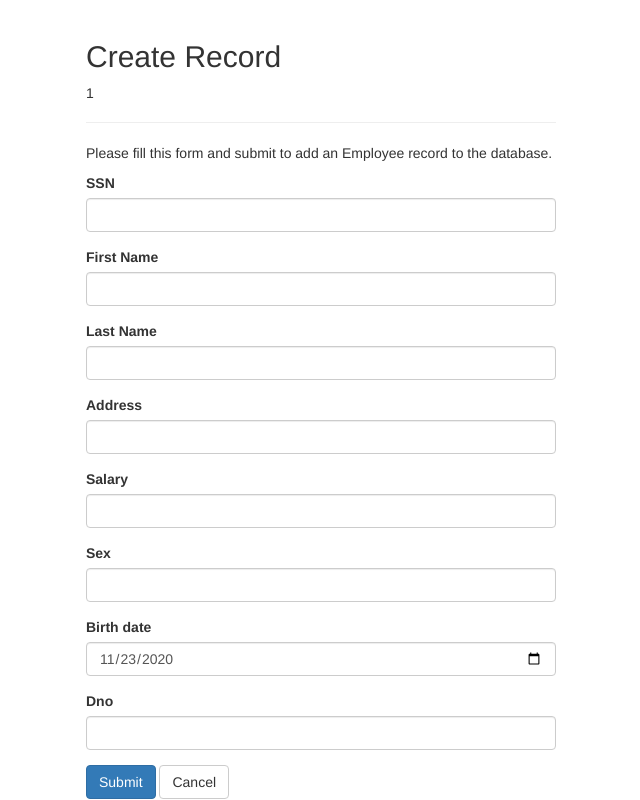
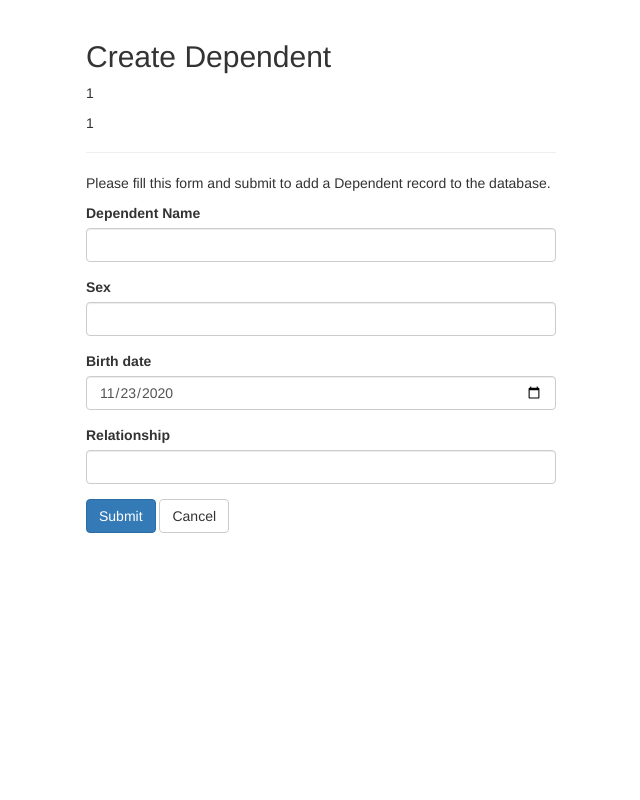
Before and after one commit to endepointe/cs340, a PHP site: page /createDependent.php in a window 1280 px wide. Shown: the whole page, without its empty margins (319-959 px from the left). Run offline with PHP 8.4, Linux system fonts and the light colour scheme; the visitor is signed in with stand-in values (Sample User, id 1); data that the repository does not hold is empty.

Commit message:
create dependent issues

```diff
--- a/createDependent.php
+++ b/createDependent.php
@@ -9,91 +9,63 @@
     $Essn = "";
   }
 
+// Include config file
+require_once "config.php";
+
 // Define variables and initialize with empty values
-$Ssn = $Lname = $Fname = $Salery = $Bdate = $Bdate1 = $Address = $Sex = $Dno = $Super_ssn = "";
-$Ssn_err = $Lname_err = $Fname_err = $Address_err = $Sex_err = $Salary_err = $Dno_err = "" ;
+$Dname = $Sex = $Bdate = $Relationship = "";
+$Dname_err = $Sex_err = $Relationship_err = "";
 
 // Processing form data when form is submitted
 if($_SERVER["REQUEST_METHOD"] == "POST"){
-    // Validate First name
-    $Fname = trim($_POST["Fname"]);
-    if(empty($Fname)){
-        $Fname_err = "Please enter a Fname.";
-    } elseif(!filter_var($Fname, FILTER_VALIDATE_REGEXP, array("options"=>array("regexp"=>"/^[a-zA-Z\s]+$/")))){
-        $Fname_err = "Please enter a valid Fname.";
-    }
-    // Validate Last name
-    $Lname = trim($_POST["Lname"]);
-    if(empty($Lname)){
-        $Lname_err = "Please enter a Lname.";
-    } elseif(!filter_var($Lname, FILTER_VALIDATE_REGEXP, array("options"=>array("regexp"=>"/^[a-zA-Z\s]+$/")))){
-        $Lname_err = "Please enter a valid Lname.";
+
+  // Validate name
+  $Dname = trim($_POST["Dname"]);
+  if(empty($Dname)){
+    $Dname_err = "Please enter dependent name.";
+  } elseif(!filter_var($Dname, FILTER_VALIDATE_REGEXP, array("options"=>array("regexp"=>"/^[a-zA-Z\s]+$/")))){
+    $Dname_err = "Please enter a valid Name.";
   }
 
-    // Validate SSN
-    $Ssn = trim($_POST["Ssn"]);
-    if(empty($Ssn)){
-        $Ssn_err = "Please enter SSN.";
-    } elseif(!ctype_digit($Ssn)){
-        $Ssn_err = "Please enter a positive integer value of SSN.";
-    }
-    // Validate Salary
-    $Salary = trim($_POST["Salary"]);
-    if(empty($Salary)){
-        $Salary_err = "Please enter Salary.";
-    }
-	// Validate Address
-    $Address = trim($_POST["Address"]);
-    if(empty($Address)){
-        $Address_err = "Please enter Address.";
-    }
 	// Validate Sex
     $Sex = trim($_POST["Sex"]);
     if(empty($Sex)){
         $Sex_err = "Please enter Sex.";
     }
+
 	// Validate Birthdate
-    $Bdate = trim($_POST["Bdate"]);
+    $Bdate = $_POST["Bdate"];
 
-    if(empty($Bdate)){
-        $SBdate_err = "Please enter birthdate.";
+	// Validate Relationship
+    $Relationship = trim($_POST["Relationship"]);
+    if(empty($Relationship)){
+        $Relationship_err = "Please enter a relationship.";
+	  } elseif(!filter_var($Relationship, FILTER_VALIDATE_REGEXP, array("options"=>array("regexp"=>"/^[a-zA-Z\s]+$/")))){
+    $Relationship_err = "Please enter a valid relationship.";
   }
 
-	// Validate Department
-    $Dno = trim($_POST["Dno"]);
-    if(empty($Dno)){
-        $Dno_err = "Please enter a department number.";
-	}
     // Check input errors before inserting in database
-    if(empty($Ssn_err) && empty($Fname_err) && empty($Lname_err) && empty($Salary_err)
-				&& empty($Dno_err)&& empty($Address_err) && empty($Sex_err)){
+    if (empty($Dname_err) && empty($Sex_err) && empty($Relationship_err)) {
         // Prepare an insert statement
-        $sql = "INSERT INTO EMPLOYEE (Ssn, Fname, Lname, Address, Salary, Sex, Bdate, Dno)
-		        VALUES (?, ?, ?, ?, ?, ?, ?, ?)";
+        $sql = "INSERT INTO DEPENDENT (Essn, Dependent_name, Sex, Bdate, Relationship) VALUES (?, ?, ?, ?, ?)";
 
         if($stmt = mysqli_prepare($link, $sql)){
             // Bind variables to the prepared statement as parameters
-            mysqli_stmt_bind_param($stmt, "isssdssi", $param_Ssn, $param_Fname, $param_Lname,
-				$param_Address, $param_Salary, $param_Sex, $param_Bdate, $param_Dno);
+            mysqli_stmt_bind_param($stmt, "issss", $param_Essn, $param_Dname, $param_Sex, $param_Bdate, $param_Relationship);
 
             // Set parameters
-			$param_Ssn = $Ssn;
-            $param_Lname = $Lname;
-			$param_Fname = $Fname;
-			$param_Address = $Address;
+			      $param_Essn = $Essn;
+            $param_Dname = $Dname;
 			      $param_Sex = $Sex;
             $param_Bdate = $Bdate;
-            $param_Salary = $Salary;
-            $param_Dno = $Dno;
 
             // Attempt to execute the prepared statement
             if(mysqli_stmt_execute($stmt)){
                 // Records created successfully. Redirect to landing page
-				    header("location: index.php");
+				        header("location: viewDependents.php?Ssn='$Essn'");
 					      exit();
             } else{
-                echo "<center><h4>Error while creating new employee</h4></center>";
-				$Ssn_err = "Enter a unique Ssn.";
+                echo "<center><h4>Error while creating a dependent.</h4></center>";
             }
         }
 
@@ -110,7 +82,7 @@ if($_SERVER["REQUEST_METHOD"] == "POST"){
 <html lang="en">
 <head>
     <meta charset="UTF-8">
-    <title>Create Record</title>
+    <title>Create Dependent</title>
     <link rel="stylesheet" href="https://maxcdn.bootstrapcdn.com/bootstrap/3.3.7/css/bootstrap.css">
     <style type="text/css">
         .wrapper{
@@ -125,52 +97,31 @@ if($_SERVER["REQUEST_METHOD"] == "POST"){
             <div class="row">
                 <div class="col-md-12">
                     <div class="page-header">
-                        <h2>Create Record</h2>
+                        <h2>Create Dependent</h2>
                         <p><?php echo $Essn; ?></p>
+                        <p><?php echo $_SESSION["Ssn"]; ?></p>
                     </div>
-                    <p>Please fill this form and submit to add an Employee record to the database.</p>
+                    <p>Please fill this form and submit to add a Dependent record to the database.</p>
                     <form action="<?php echo htmlspecialchars($_SERVER["PHP_SELF"]); ?>" method="post">
-						<div class="form-group <?php echo (!empty($Ssn_err)) ? 'has-error' : ''; ?>">
-                            <label>SSN</label>
-                            <input type="text" name="Ssn" class="form-control" value="<?php echo $Ssn; ?>">
-                            <span class="help-block"><?php echo $Ssn_err;?></span>
+						          <div class="form-group <?php echo (!empty($Dname_err)) ? 'has-error' : ''; ?>">
+                        <label>Dependent Name</label>
+                        <input type="text" name="Dname" class="form-control" value="<?php echo $Dname;?>">
+                        <span class="help-block"><?php echo $Dname_err;?></span>
                       </div>
-
-						<div class="form-group <?php echo (!empty($Fname_err)) ? 'has-error' : ''; ?>">
-                            <label>First Name</label>
-                            <input type="text" name="Fname" class="form-control" value="<?php echo $Fname; ?>">
-                            <span class="help-block"><?php echo $Fname_err;?></span>
-                        </div>
-						<div class="form-group <?php echo (!empty($Lname_err)) ? 'has-error' : ''; ?>">
-                            <label>Last Name</label>
-                            <input type="text" name="Lname" class="form-control" value="<?php echo $Lname; ?>">
-                            <span class="help-block"><?php echo $Lname_err;?></span>
-                        </div>
-						<div class="form-group <?php echo (!empty($Address_err)) ? 'has-error' : ''; ?>">
-                            <label>Address</label>
-                            <input type="text" name="Address" class="form-control" value="<?php echo $Address; ?>">
-                            <span class="help-block"><?php echo $Address_err;?></span>
-                        </div>
-                        <div class="form-group <?php echo (!empty($Salary_err)) ? 'has-error' : ''; ?>">
-                            <label>Salary</label>
-                            <input type="text" name="Salary" class="form-control" value="<?php echo $Salary; ?>">
-                            <span class="help-block"><?php echo $Salary_err;?></span>
-                        </div>
-						<div class="form-group <?php echo (!empty($Sex_err)) ? 'has-error' : ''; ?>">
+						          <div class="form-group <?php echo (!empty($Sex_err)) ? 'has-error' : '';?>">
                         <label>Sex</label>
-                            <input type="text" name="Sex" class="form-control" value="<?php echo $Sex; ?>">
+                        <input type="text" name="Sex" class="form-control" value="<?php echo $Sex;?>">
                         <span class="help-block"><?php echo $Sex_err;?></span>
                       </div>
-
-						<div class="form-group <?php echo (!empty($Birth_err)) ? 'has-error' : ''; ?>">
+						          <div class="form-group <?php echo (!empty($Bdate_err)) ? 'has-error' : ''; ?>">
                         <label>Birth date</label>
-                            <input type="date" name="Bdate" class="form-control" value="<?php echo date('Y-m-d'); ?>">
-                            <span class="help-block"><?php echo $Birth_err;?></span>
+                        <input type="date" name="Bdate" class="form-control" value="<?php echo date('Y-m-d');?>">
+                        <span class="help-block"><?php echo $Bdate_err;?></span>
                       </div>
-                        <div class="form-group <?php echo (!empty($Dno_err)) ? 'has-error' : ''; ?>">
-                            <label>Dno</label>
-                            <input type="number" min ="1" max ="20" name="Dno" class="form-control" value="<?php echo $Dno; ?>">
-                            <span class="help-block"><?php echo $Dno_err;?></span>
+                      <div class="form-group <?php echo (!empty($Relationship_err)) ? 'has-error' : '';?>">
+                        <label>Relationship</label>
+                        <input type="text" name="Relationship" class="form-control" value="<?php echo $Relationship;?>">
+                        <span class="help-block"><?php echo $Relationship_err;?></span>
                       </div>
                       <input type="submit" class="btn btn-primary" value="Submit">
                       <a href="index.php" class="btn btn-default">Cancel</a>
```
Lines whose indentation alone changed are shown as unchanged.
